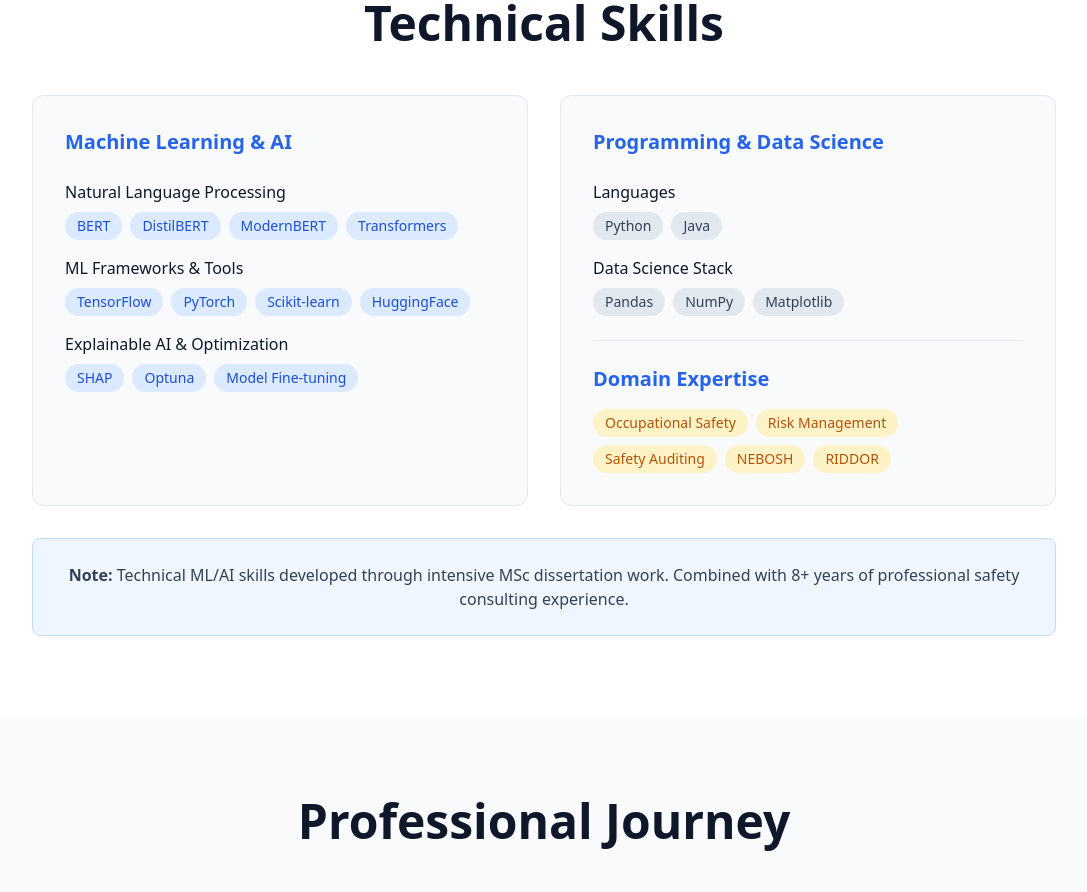
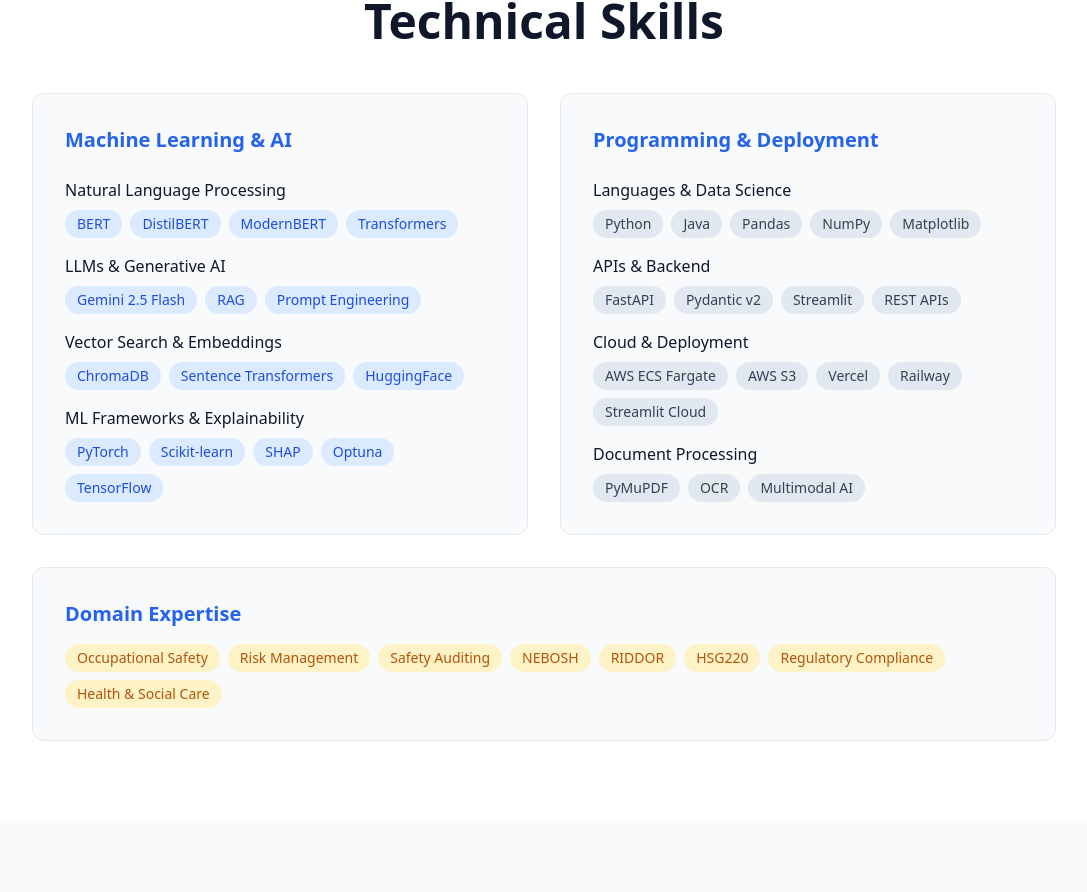
Before and after one commit to stuart-42/stuart-clark-portfolio, a React (Create React App) app: page / in a window 1280 px wide. Shown: the part 4114-5006 px from the top of the page, without its empty margins (96-1183 px from the left). Built offline with nearby package versions, Linux system fonts and the light colour scheme.

Commit message:
Update Technical Skills to reflect new projects

```diff
--- a/src/App.jsx
+++ b/src/App.jsx
@@ -528,73 +528,109 @@
 
                 <div>
                   <div className="flex justify-between mb-2">
-                    <span className="font-medium">ML Frameworks & Tools</span>
+                    <span className="font-medium">LLMs & Generative AI</span>
                   </div>
                   <div className="flex flex-wrap gap-2">
-                    <span className="px-3 py-1 bg-blue-100 text-blue-700 rounded-full text-sm">TensorFlow</span>
-                    <span className="px-3 py-1 bg-blue-100 text-blue-700 rounded-full text-sm">PyTorch</span>
-                    <span className="px-3 py-1 bg-blue-100 text-blue-700 rounded-full text-sm">Scikit-learn</span>
+                    <span className="px-3 py-1 bg-blue-100 text-blue-700 rounded-full text-sm">Gemini 2.5 Flash</span>
+                    <span className="px-3 py-1 bg-blue-100 text-blue-700 rounded-full text-sm">RAG</span>
+                    <span className="px-3 py-1 bg-blue-100 text-blue-700 rounded-full text-sm">Prompt Engineering</span>
+                  </div>
+                </div>
+
+                <div>
+                  <div className="flex justify-between mb-2">
+                    <span className="font-medium">Vector Search & Embeddings</span>
+                  </div>
+                  <div className="flex flex-wrap gap-2">
+                    <span className="px-3 py-1 bg-blue-100 text-blue-700 rounded-full text-sm">ChromaDB</span>
+                    <span className="px-3 py-1 bg-blue-100 text-blue-700 rounded-full text-sm">Sentence Transformers</span>
                     <span className="px-3 py-1 bg-blue-100 text-blue-700 rounded-full text-sm">HuggingFace</span>
                   </div>
                 </div>
 
                 <div>
                   <div className="flex justify-between mb-2">
-                    <span className="font-medium">Explainable AI & Optimization</span>
+                    <span className="font-medium">ML Frameworks & Explainability</span>
                   </div>
                   <div className="flex flex-wrap gap-2">
+                    <span className="px-3 py-1 bg-blue-100 text-blue-700 rounded-full text-sm">PyTorch</span>
+                    <span className="px-3 py-1 bg-blue-100 text-blue-700 rounded-full text-sm">Scikit-learn</span>
                     <span className="px-3 py-1 bg-blue-100 text-blue-700 rounded-full text-sm">SHAP</span>
                     <span className="px-3 py-1 bg-blue-100 text-blue-700 rounded-full text-sm">Optuna</span>
-                    <span className="px-3 py-1 bg-blue-100 text-blue-700 rounded-full text-sm">Model Fine-tuning</span>
+                    <span className="px-3 py-1 bg-blue-100 text-blue-700 rounded-full text-sm">TensorFlow</span>
                   </div>
                 </div>
               </div>
             </div>
 
-            {/* Programming & Data Science */}
+            {/* Programming & Deployment */}
             <div className="bg-slate-50 p-8 rounded-xl border border-slate-200">
-              <h3 className="text-xl font-semibold mb-6 text-blue-600">Programming & Data Science</h3>
+              <h3 className="text-xl font-semibold mb-6 text-blue-600">Programming & Deployment</h3>
               <div className="space-y-4">
                 <div>
                   <div className="flex justify-between mb-2">
-                    <span className="font-medium">Languages</span>
+                    <span className="font-medium">Languages & Data Science</span>
                   </div>
                   <div className="flex flex-wrap gap-2">
                     <span className="px-3 py-1 bg-slate-200 text-slate-700 rounded-full text-sm">Python</span>
                     <span className="px-3 py-1 bg-slate-200 text-slate-700 rounded-full text-sm">Java</span>
+                    <span className="px-3 py-1 bg-slate-200 text-slate-700 rounded-full text-sm">Pandas</span>
+                    <span className="px-3 py-1 bg-slate-200 text-slate-700 rounded-full text-sm">NumPy</span>
+                    <span className="px-3 py-1 bg-slate-200 text-slate-700 rounded-full text-sm">Matplotlib</span>
                   </div>
                 </div>
 
                 <div>
                   <div className="flex justify-between mb-2">
-                    <span className="font-medium">Data Science Stack</span>
+                    <span className="font-medium">APIs & Backend</span>
                   </div>
                   <div className="flex flex-wrap gap-2">
-                    <span className="px-3 py-1 bg-slate-200 text-slate-700 rounded-full text-sm">Pandas</span>
-                    <span className="px-3 py-1 bg-slate-200 text-slate-700 rounded-full text-sm">NumPy</span>
-                    <span className="px-3 py-1 bg-slate-200 text-slate-700 rounded-full text-sm">Matplotlib</span>
+                    <span className="px-3 py-1 bg-slate-200 text-slate-700 rounded-full text-sm">FastAPI</span>
+                    <span className="px-3 py-1 bg-slate-200 text-slate-700 rounded-full text-sm">Pydantic v2</span>
+                    <span className="px-3 py-1 bg-slate-200 text-slate-700 rounded-full text-sm">Streamlit</span>
+                    <span className="px-3 py-1 bg-slate-200 text-slate-700 rounded-full text-sm">REST APIs</span>
                   </div>
                 </div>
-              </div>
 
-              <div className="mt-6 pt-6 border-t border-slate-200">
-                <h3 className="text-xl font-semibold mb-4 text-blue-600">Domain Expertise</h3>
-                <div className="flex flex-wrap gap-2">
-                  <span className="px-3 py-1 bg-amber-100 text-amber-700 rounded-full text-sm">Occupational Safety</span>
-                  <span className="px-3 py-1 bg-amber-100 text-amber-700 rounded-full text-sm">Risk Management</span>
-                  <span className="px-3 py-1 bg-amber-100 text-amber-700 rounded-full text-sm">Safety Auditing</span>
-                  <span className="px-3 py-1 bg-amber-100 text-amber-700 rounded-full text-sm">NEBOSH</span>
-                  <span className="px-3 py-1 bg-amber-100 text-amber-700 rounded-full text-sm">RIDDOR</span>
+                <div>
+                  <div className="flex justify-between mb-2">
+                    <span className="font-medium">Cloud & Deployment</span>
+                  </div>
+                  <div className="flex flex-wrap gap-2">
+                    <span className="px-3 py-1 bg-slate-200 text-slate-700 rounded-full text-sm">AWS ECS Fargate</span>
+                    <span className="px-3 py-1 bg-slate-200 text-slate-700 rounded-full text-sm">AWS S3</span>
+                    <span className="px-3 py-1 bg-slate-200 text-slate-700 rounded-full text-sm">Vercel</span>
+                    <span className="px-3 py-1 bg-slate-200 text-slate-700 rounded-full text-sm">Railway</span>
+                    <span className="px-3 py-1 bg-slate-200 text-slate-700 rounded-full text-sm">Streamlit Cloud</span>
+                  </div>
+                </div>
+
+                <div>
+                  <div className="flex justify-between mb-2">
+                    <span className="font-medium">Document Processing</span>
+                  </div>
+                  <div className="flex flex-wrap gap-2">
+                    <span className="px-3 py-1 bg-slate-200 text-slate-700 rounded-full text-sm">PyMuPDF</span>
+                    <span className="px-3 py-1 bg-slate-200 text-slate-700 rounded-full text-sm">OCR</span>
+                    <span className="px-3 py-1 bg-slate-200 text-slate-700 rounded-full text-sm">Multimodal AI</span>
+                  </div>
                 </div>
               </div>
             </div>
           </div>
 
-          <div className="mt-8 p-6 bg-blue-50 rounded-lg border border-blue-200">
-            <p className="text-slate-700 text-center">
-              <strong>Note:</strong> Technical ML/AI skills developed through intensive MSc dissertation work.
-              Combined with 8+ years of professional safety consulting experience.
-            </p>
+          <div className="mt-8 bg-slate-50 p-8 rounded-xl border border-slate-200">
+            <h3 className="text-xl font-semibold mb-4 text-blue-600">Domain Expertise</h3>
+            <div className="flex flex-wrap gap-2">
+              <span className="px-3 py-1 bg-amber-100 text-amber-700 rounded-full text-sm">Occupational Safety</span>
+              <span className="px-3 py-1 bg-amber-100 text-amber-700 rounded-full text-sm">Risk Management</span>
+              <span className="px-3 py-1 bg-amber-100 text-amber-700 rounded-full text-sm">Safety Auditing</span>
+              <span className="px-3 py-1 bg-amber-100 text-amber-700 rounded-full text-sm">NEBOSH</span>
+              <span className="px-3 py-1 bg-amber-100 text-amber-700 rounded-full text-sm">RIDDOR</span>
+              <span className="px-3 py-1 bg-amber-100 text-amber-700 rounded-full text-sm">HSG220</span>
+              <span className="px-3 py-1 bg-amber-100 text-amber-700 rounded-full text-sm">Regulatory Compliance</span>
+              <span className="px-3 py-1 bg-amber-100 text-amber-700 rounded-full text-sm">Health & Social Care</span>
+            </div>
           </div>
         </div>
       </section>
```
